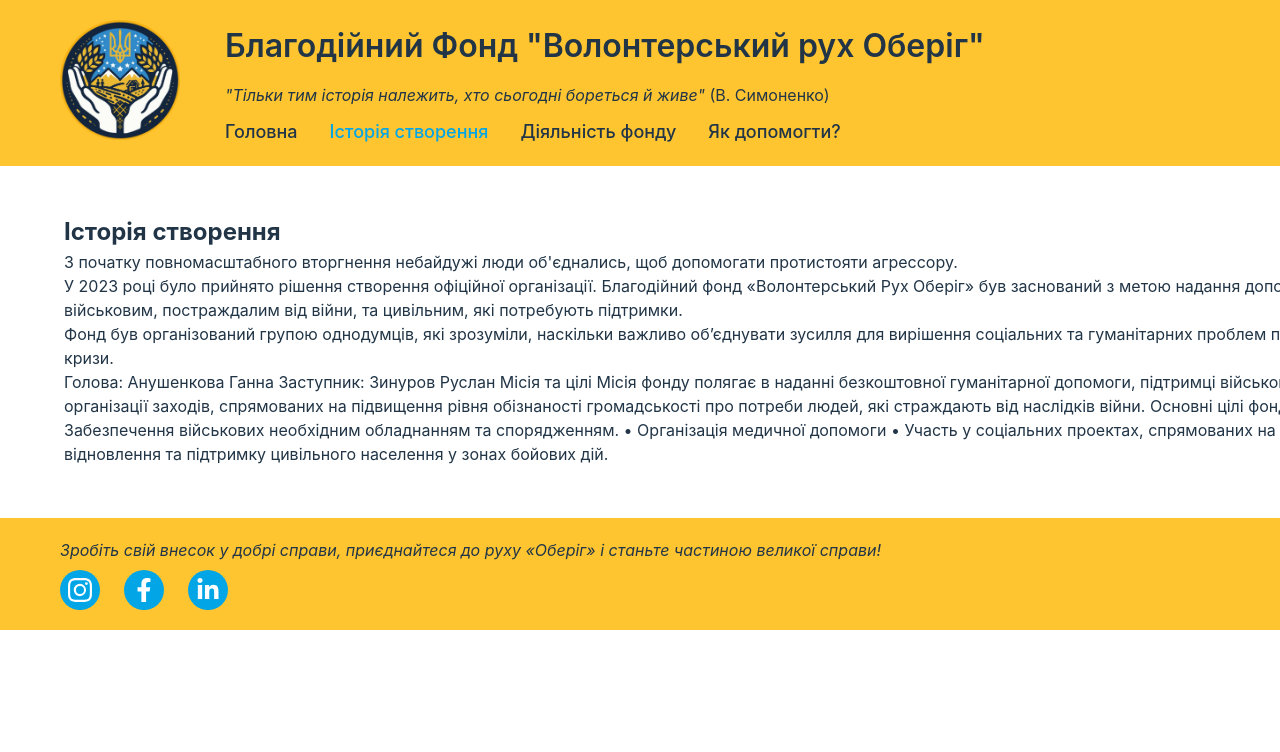
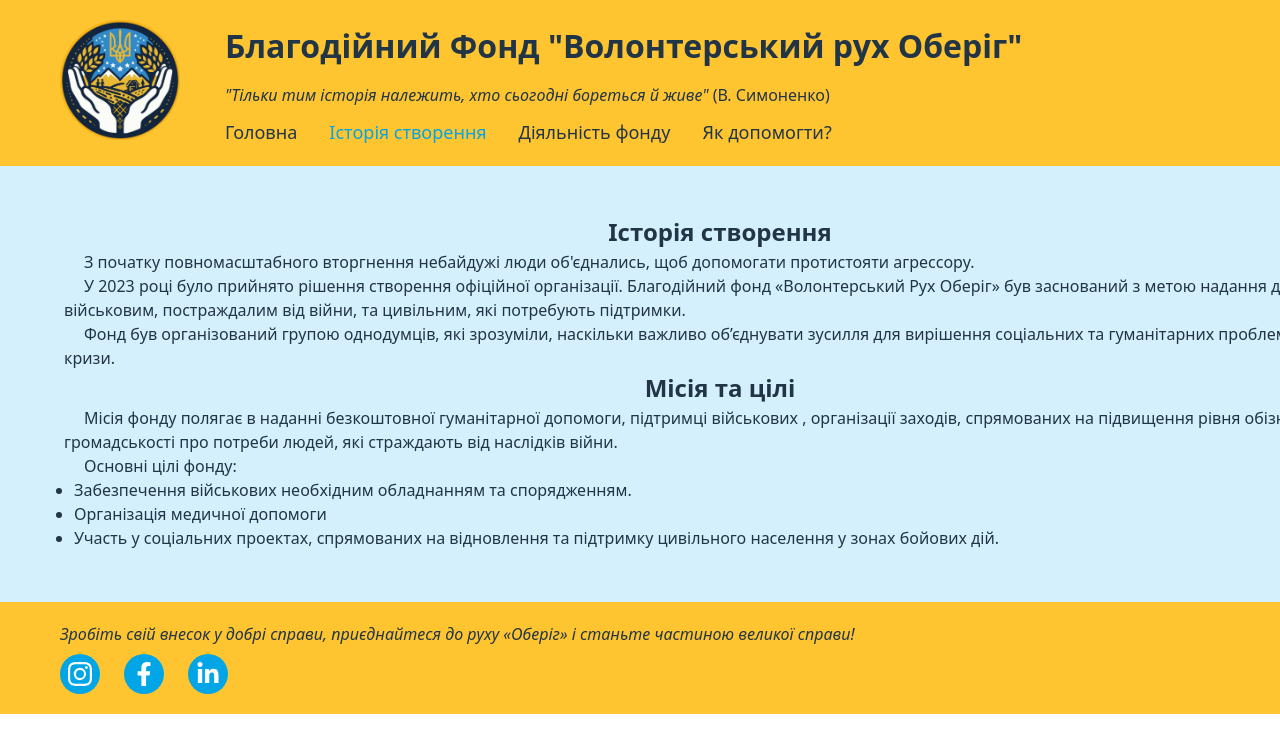
Before and after one commit to Yilchik/Oberig, a React (Vite) app: page /history in a window 1280 px wide. Shown: the top 752 px of the page. Built offline with nearby package versions, Linux system fonts and the light colour scheme.

Commit message:
historyUl

```diff
--- a/index.html
+++ b/index.html
@@ -5,6 +5,11 @@
     <link rel="icon" type="image/svg+xml" href="/src/assets/logoDoloni.png" />
     <meta name="viewport" content="width=device-width, initial-scale=1.0" />
     <title>БФ "Волонтерський рух Оберіг"</title>
+    <link
+      rel="stylesheet"
+      href="https://cdn.jsdelivr.net/npm/modern-normalize@2.0.0/modern-normalize.min.css"
+    />
+    <link href="./css/styles.css" rel="stylesheet" />
   </head>
   <body>
     <div id="root"></div>
--- a/src/pages/HistoryPage/HistoryPage.jsx
+++ b/src/pages/HistoryPage/HistoryPage.jsx
@@ -8,7 +8,7 @@ const HistoryPage = () => {
       <Header />
       <div className={css.container}>
         <div className={css.info}>
-          <h2>Історія створення</h2>
+          <h2 className={css.title}>Історія створення</h2>
           <p className={css.text}>
             З початку повномасштабного вторгнення небайдужі люди об'єднались,
             щоб допомогати протистояти агрессору.
@@ -24,16 +24,24 @@ const HistoryPage = () => {
             важливо об’єднувати зусилля для вирішення соціальних та гуманітарних
             проблем під час кризи.
           </p>
+          <h2 className={css.title}>Місія та цілі</h2>
           <p className={css.text}>
-            Голова: Анушенкова Ганна Заступник: Зинуров Руслан Місія та цілі
             Місія фонду полягає в наданні безкоштовної гуманітарної допомоги,
             підтримці військових , організації заходів, спрямованих на
             підвищення рівня обізнаності громадськості про потреби людей, які
-            страждають від наслідків війни. Основні цілі фонду: • Забезпечення
-            військових необхідним обладнанням та спорядженням. • Організація
-            медичної допомоги • Участь у соціальних проектах, спрямованих на
-            відновлення та підтримку цивільного населення у зонах бойових дій.
+            страждають від наслідків війни.
           </p>
+          <p className={css.text}>Основні цілі фонду:</p>
+          <ul className={css.listUl}>
+            <li className={css.list}>
+              Забезпечення військових необхідним обладнанням та спорядженням.
+            </li>
+            <li className={css.list}>Організація медичної допомоги</li>
+            <li className={css.list}>
+              Участь у соціальних проектах, спрямованих на відновлення та
+              підтримку цивільного населення у зонах бойових дій.
+            </li>
+          </ul>
         </div>
       </div>
       <Footer />
--- a/src/pages/HistoryPage/HistoryPage.module.css
+++ b/src/pages/HistoryPage/HistoryPage.module.css
@@ -2,4 +2,21 @@
   display: flex;
   padding: 48px 64px 52px;
   gap: 64px;
+  background-color: #d4f0fc;
 }
+
+.title {
+  text-align: center;
+}
+
+.text {
+  text-indent: 20px;
+}
+
+.listUl {
+  padding-left: 10px;
+}
+
+.list {
+  list-style-type: disc;
+}
```
